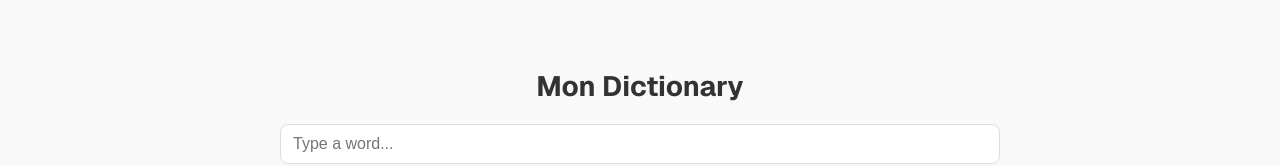
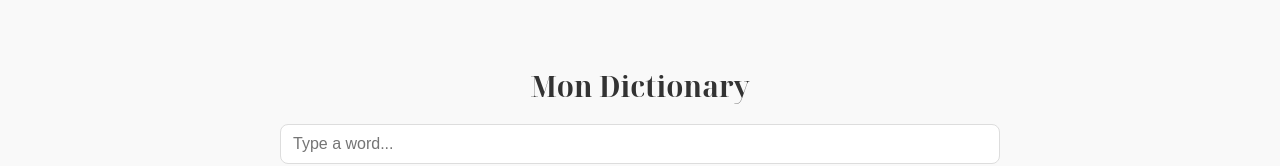
Before and after one commit to iammon/mon-dictionary, a Next.js app: page / in a window 1280 px wide. Shown: the part 242-408 px from the top of the page. Built offline with nearby package versions, Linux system fonts and the light colour scheme; a web font is replaced by a local one.

Commit message:
Replace title font

```diff
--- a/styles/Home.module.css
+++ b/styles/Home.module.css
@@ -15,6 +15,7 @@
 }
 
 .monTitle {
+  font-family: 'Noto Serif Display', serif;
   margin: 0 0 8px 0;
   font-size: clamp(1.25rem, 3.5vw, 1.75rem);
   text-align: center;
```
